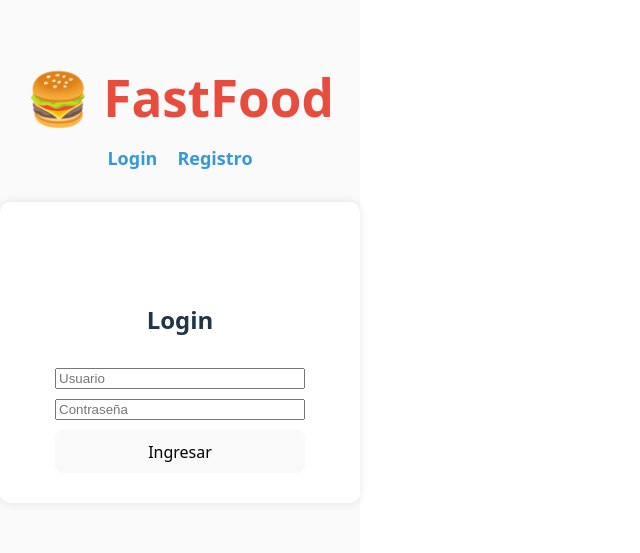
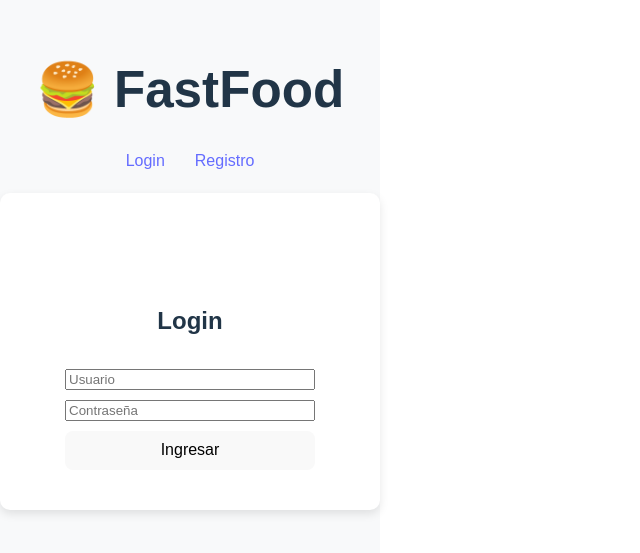
Before and after one commit to SebastianMendoza12/mi_proyecto, a React app in the folder frontend/: page / in a window 1280 px wide. Shown: the part 131-684 px from the top of the page, without its empty margins (0-640 px from the left). Built offline with nearby package versions, Linux system fonts and the light colour scheme; no server answers; the HTML template or start-up script is replaced by a standard one.

Commit message:
Update App.jsx

```diff
--- a/frontend/src/App.jsx
+++ b/frontend/src/App.jsx
@@ -5,15 +5,35 @@ import Register from "./pages/Register";
 function App() {
   return (
     <Router>
-      <div style={styles.container}>
-        <h1 style={styles.title}>🍔 FastFood</h1>
+      <div
+        style={{
+          display: "flex",
+          flexDirection: "column",
+          alignItems: "center",
+          justifyContent: "center",
+          minHeight: "100vh",
+          backgroundColor: "#f8f9fa",
+          fontFamily: "Arial, sans-serif",
+        }}
+      >
+        <h1 style={{ marginBottom: "30px" }}>🍔 FastFood</h1>
 
-        <nav style={styles.nav}>
-          <Link to="/login" style={styles.link}>Login</Link>
-          <Link to="/register" style={styles.link}>Registro</Link>
+        {/* Enlaces de navegación */}
+        <nav style={{ marginBottom: "20px" }}>
+          <Link to="/login" style={{ margin: "0 15px" }}>Login</Link>
+          <Link to="/register" style={{ margin: "0 15px" }}>Registro</Link>
         </nav>
 
-        <div style={styles.card}>
+        <div
+          style={{
+            background: "#fff",
+            padding: "40px",
+            borderRadius: "10px",
+            boxShadow: "0 4px 10px rgba(0,0,0,0.1)",
+            width: "300px",
+            textAlign: "center",
+          }}
+        >
           <Routes>
             <Route path="/" element={<Login />} />
             <Route path="/login" element={<Login />} />
@@ -25,38 +45,4 @@ function App() {
   );
 }
 
-const styles = {
-  container: {
-    display: "flex",
-    flexDirection: "column",
-    alignItems: "center",
-    justifyContent: "center",
-    height: "100vh",
-    backgroundColor: "#fafafa",
-  },
-  title: {
-    marginBottom: "20px",
-    color: "#e74c3c",
-  },
-  nav: {
-    display: "flex",
-    gap: "20px",
-    marginBottom: "30px",
-  },
-  link: {
-    textDecoration: "none",
-    color: "#3498db",
-    fontWeight: "bold",
-    fontSize: "18px",
-  },
-  card: {
-    backgroundColor: "white",
-    padding: "30px",
-    borderRadius: "10px",
-    boxShadow: "0 0 10px rgba(0,0,0,0.1)",
-    width: "300px",
-    textAlign: "center",
-  },
-};
-
 export default App;
```
